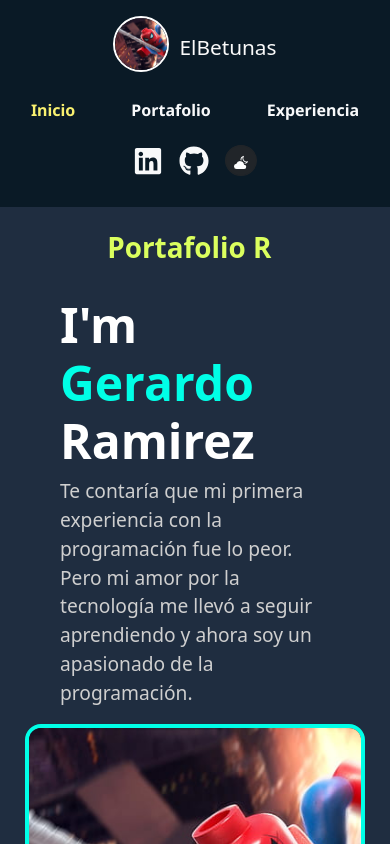
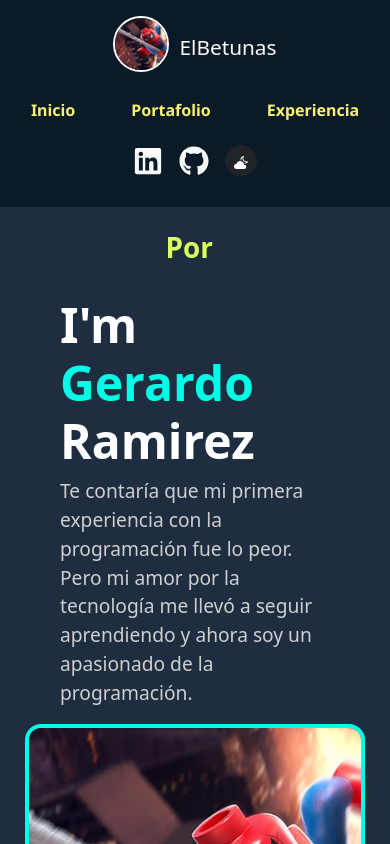
Before and after one commit to RmzGerardo/Elbetunas, a React (Vite) app: page / in a window 390 px wide. Shown: the top 844 px of the page. Built offline with nearby package versions, Linux system fonts and the light colour scheme; a web font is replaced by a local one.

Commit message:
cambios de refactorización y mejoras de estilo

```diff
--- a/src/header.jsx
+++ b/src/header.jsx
@@ -1,6 +1,6 @@
 import { useState } from "react";
 import { BsCloudMoonFill, BsSunFill } from "react-icons/bs";
-import { FaTwitter, FaLinkedin, FaGithub, FaYoutube } from "react-icons/fa";
+import { FaLinkedin, FaGithub } from "react-icons/fa";
 import { Typewriter } from "react-simple-typewriter";
 import spider from "./img/spider.jpg"; // Asegúrate de que la ruta sea correcta
 
@@ -41,22 +41,19 @@ export const Header = () => {
           </div>
 
           {/* Centro: Menú */}
-          <ul className="nav justify-content-center gap-4 nav-text a-nav">
+          <ul className="nav nav-text a-nav gap-4">
             <li className="nav-item">
-              <a
-                className="nav-link"
-                href="https://www.linkedin.com/in/elbetunas/"
-              >
+              <a className="nav-link" href="#">
                 Inicio
               </a>
             </li>
             <li className="nav-item">
-              <a className="nav-link text-light" href="#">
+              <a className="nav-link" href="#">
                 Portafolio
               </a>
             </li>
             <li className="nav-item">
-              <a className="nav-link text-light" href="#">
+              <a className="nav-link" href="#">
                 Experiencia
               </a>
             </li>
@@ -74,12 +71,12 @@ export const Header = () => {
             <a
               href="https://github.com/RmzGerardo"
               target="_blank"
-              className="text-light"
+              className="text-light icono"
             >
               <FaGithub size={30} />
             </a>
             <button
-              className={`btn btn-sm ${color ? "btn-warning" : "btn-dark"} `}
+              className={`btn btn-sm ${color ? "btn-warning" : "btn-dark"}`}
               onClick={colorChange}
               style={{ borderRadius: "50%" }}
             >
@@ -97,15 +94,12 @@ export const Header = () => {
               loop={0}
               cursor
               cursorStyle="_"
-              typeSpeed={80}
-              deleteSpeed={50}
-              delaySpeed={1000}
+              typeSpeed={window.innerWidth <= 720 ? 120 : 80}
+              deleteSpeed={window.innerWidth <= 720 ? 80 : 50}
+              delaySpeed={window.innerWidth <= 720 ? 600 : 1000}
             />
           </h1>
         </div>
-        {/* <div className="col-auto d-flex justify-content-center align-items-center">
-          <img src={spider} className="img-circle" alt="Spider" />
-        </div> */}
       </div>
     </>
   );
```
